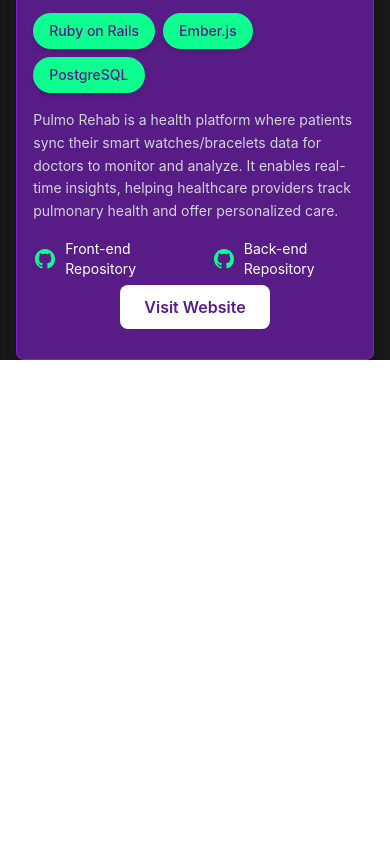
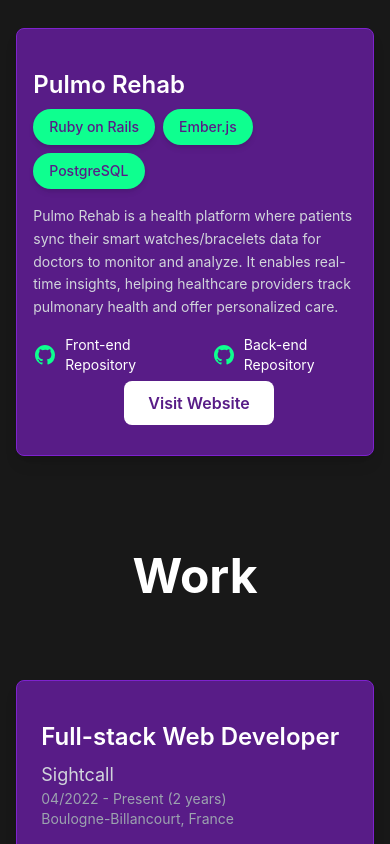
Before and after one commit to daniel-lesner/presentation-website-react-next-js, a Next.js app: page / in a window 390 px wide. Shown: the part 1156-2000 px from the top of the page. Before the commit the page ends 1516 px from the top, so only its background shows below. Built offline with nearby package versions, Linux system fonts and the light colour scheme.

Commit message:
Add work section

```diff
--- a/src/components/ProjectsSection.tsx
+++ b/src/components/ProjectsSection.tsx
@@ -20,7 +20,7 @@
   }, []);
 
   return (
-    <>
+    <div>
       <div className="flex flex-col items-center justify-center text-white p-8">
         <h1 id="projects" className="text-5xl font-bold mb-14">
           Projects
@@ -129,7 +129,7 @@
           </div>
         </div>
 
-        <div className="mt-4 md:mt-0">
+        <div className="mt-4 ml-2 md:mt-0">
           <a
             className="bg-white text-purple-900 font-semibold px-6 py-3 rounded-lg hover:bg-gray-100 transition"
             href="https://pulmo-rehab.com"
@@ -140,6 +140,6 @@
           </a>
         </div>
       </div>
-    </>
+    </div>
   );
 }
--- /dev/null
+++ b/src/components/WorkCard.tsx
@@ -0,0 +1,54 @@
+interface WorkCardProps {
+  title: string;
+  company: string;
+  duration: string;
+  location: string;
+  description: string[];
+  stack: Partial<Record<string, string[]>>;
+}
+
+const WorkCard: React.FC<WorkCardProps> = ({
+  title,
+  company,
+  duration,
+  location,
+  description,
+  stack,
+}) => {
+  return (
+    <div className="bg-purple-900 w-11/12 md:w-4/5 lg:w-2/3 px-6 md:px-[150px] m-6 py-10 text-white rounded-lg border border-purple-700 shadow-lg">
+      <h3 className="text-2xl font-semibold mb-2">{title}</h3>
+      <p className="text-lg text-gray-300">{company}</p>
+      <p className="text-sm text-gray-400">{duration}</p>
+      <p className="text-sm text-gray-400">{location}</p>
+
+      <ul className="mt-4 list-disc pl-6 text-gray-300">
+        {description.map((desc, index) => (
+          <li key={index}>{desc}</li>
+        ))}
+      </ul>
+
+      <div className="mt-4">
+        {Object.entries(stack)
+          .filter(([, items]) => (items ?? []).length > 0)
+          .map(([category, items]) => (
+            <div key={category} className="mt-2">
+              <p className="font-semibold text-gray-200">{category}:</p>
+              <div className="flex flex-wrap gap-2 mt-1">
+                {(items ?? []).map(tech => (
+                  <span
+                    key={tech}
+                    className="px-4 py-2 rounded-full bg-primary-color text-purple-900 text-sm font-medium shadow-md"
+                  >
+                    {tech}
+                  </span>
+                ))}
+              </div>
+            </div>
+          ))}
+      </div>
+    </div>
+  );
+};
+
+export default WorkCard;
--- /dev/null
+++ b/src/components/WorkSection.tsx
@@ -0,0 +1,86 @@
+import React from 'react';
+import WorkCard from './WorkCard';
+
+const experiences = [
+  {
+    title: 'Full-stack Web Developer',
+    company: 'Sightcall',
+    duration: '04/2022 - Present (2 years)',
+    location: 'Boulogne-Billancourt, France',
+    description: [
+      "Developed and tested new features to enhance the company's SaaS solutions.",
+      'Worked in a Test-Driven Development (TDD) environment.',
+      'Engaged in backporting and refactoring legacy code.',
+      'Integrated third-party services like Sharepoint and Google Drive.',
+      'Participated in an Agile setup with bi-weekly sprints.',
+    ],
+    stack: {
+      Frontend: ['Ember.js', 'React.js', 'Bootstrap', 'Jest', 'XState'],
+      Backend: ['Ruby on Rails', 'Sidekiq', 'RSpec', 'JSONAPI-Resources'],
+      Databases: ['MariaDB', 'Redis', 'ElasticSearch'],
+      Others: ['Bash', 'Docker', 'Jenkins', 'Gitlab CI/CD'],
+    },
+  },
+  {
+    title: 'React Frontend Developer',
+    company: 'MBN-TECH',
+    duration: '10/2021 - 04/2022 (6 months)',
+    location: 'Bucharest, Romania',
+    description: [
+      'Worked on a decentralized multi-blockchain application.',
+      'Learnt about blockchain, smart contracts & web3.js.',
+      'Worked with DeFi concepts like token creation and staking.',
+    ],
+    stack: {
+      Frontend: ['TypeScript', 'React.js', 'Material-UI', 'Next.js'],
+      Backend: ['Node.js', 'Solidity'],
+    },
+  },
+  {
+    title: 'Customer Excellence Support Analyst',
+    company: 'VTEX',
+    duration: '11/2020 - 08/2021 (9 months)',
+    location: 'Bucharest, Romania',
+    description: [
+      "Supported partners in developing websites using VTEX's framework.",
+      'Addressed technical and business requirements for clients.',
+      'Managed SEO optimization, debugging, and project management.',
+      'Gained knowledge about the digital commerce industry.',
+    ],
+    stack: {
+      Frontend: ['HTML', 'CSS', 'JavaScript', 'VTEX IO'],
+    },
+  },
+  {
+    title: 'Junior Data Scientist',
+    company: 'GfK',
+    duration: '10/2018 - 11/2020 (2 years)',
+    location: 'Bucharest, Romania',
+    description: [
+      'Worked on Test and Control studies for ad effectiveness.',
+      'Developed scripts to automate tasks.',
+      'Processed large databases and improved workflows.',
+      'Trained colleagues and wrote technical documentation.',
+    ],
+    stack: {
+      Programming: ['R', 'Python', 'SPSS', 'VBA', 'BASH', 'SQL'],
+      Tools: ['GfK StarTrack'],
+    },
+  },
+];
+
+const WorkSection: React.FC = () => {
+  return (
+    <div className="flex flex-col items-center justify-center text-white w-full">
+      <h1 id="work" className="text-5xl font-bold mb-14">
+        Work
+      </h1>
+
+      {experiences.map((exp, index) => (
+        <WorkCard key={index} {...exp} />
+      ))}
+    </div>
+  );
+};
+
+export default WorkSection;
--- a/src/pages/index.tsx
+++ b/src/pages/index.tsx
@@ -1,13 +1,17 @@
 import ContactSection from '@/components/ContactSection';
 import Header from '@/components/Header';
 import ProjectsSection from '@/components/ProjectsSection';
+import WorkSection from '@/components/WorkSection';
 
 export default function Home() {
   return (
     <div className="bg-background min-h-screen">
       <Header />
-      <ContactSection />
-      <ProjectsSection />
+      <main className="flex flex-col items-center gap-24">
+        <ContactSection />
+        <ProjectsSection />
+        <WorkSection />
+      </main>
     </div>
   );
 }
```
Also changed, not shown: 1 other file (tests, documents, lock files or other folders).
